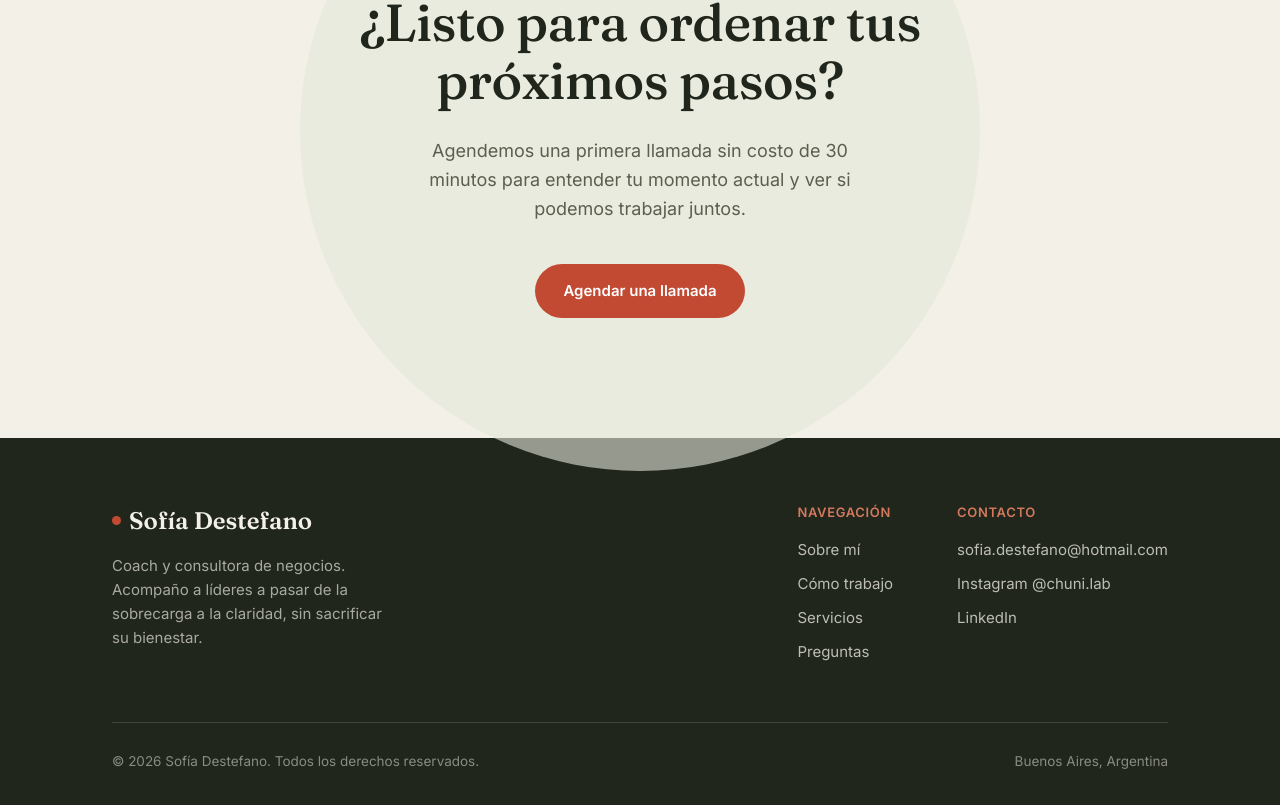
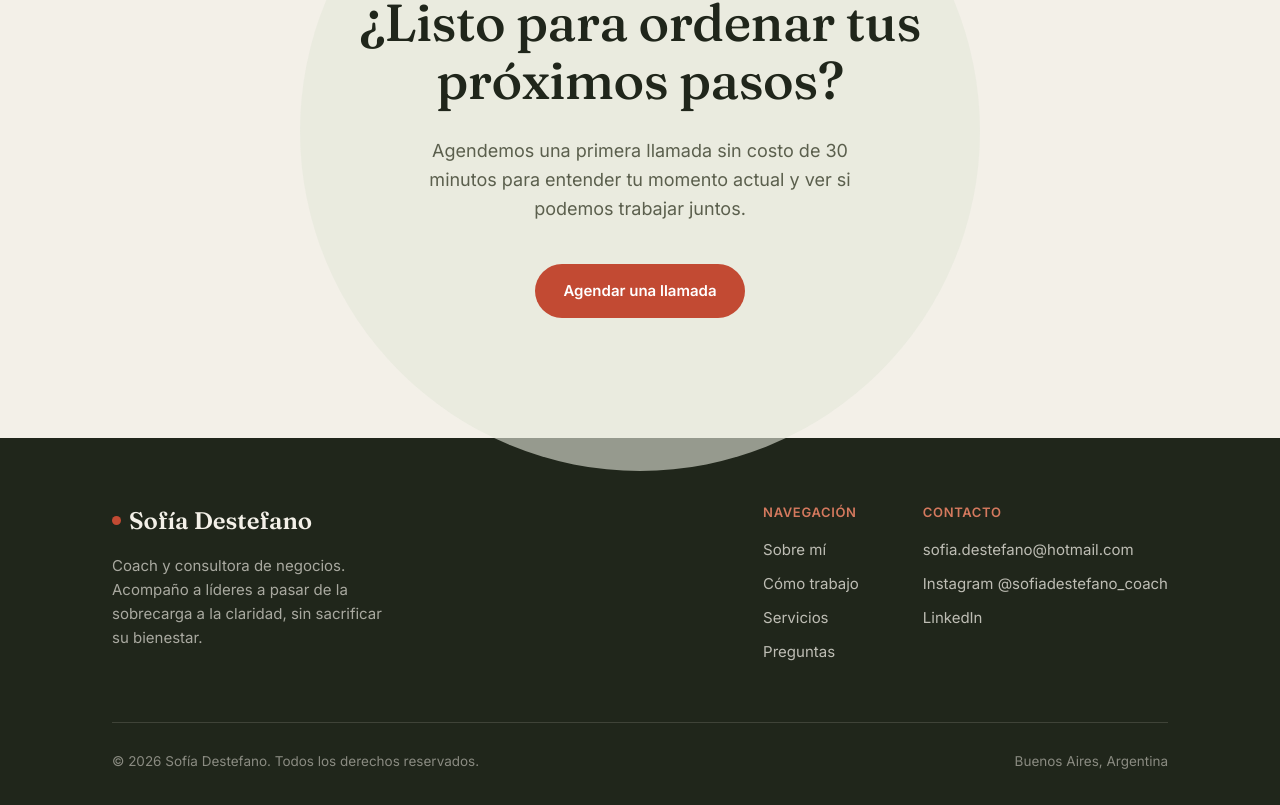
Before and after one commit to sofiadestefano-eng/sofiaweb, a React (Vite) app: page / in a window 1280 px wide. Shown: the part 7703-8508 px from the top of the page. Built offline with nearby package versions, Linux system fonts and the light colour scheme.

Commit message:
Update siteData.js

```diff
--- a/src/data/siteData.js
+++ b/src/data/siteData.js
@@ -8,7 +8,7 @@ export const brand = {
   coverage: "Online y presencial en toda Argentina",
   email: "sofia.destefano@hotmail.com", // TODO: reemplazar por el email real cuando esté el dominio
   instagram: "https://instagram.com/sofiadestefano_coach",
-  instagramHandle: "@chuni.lab",
+  instagramHandle: "@sofiadestefano_coach",
   linkedin: "https://www.linkedin.com/in/destefanosofia",
 };
 
```
